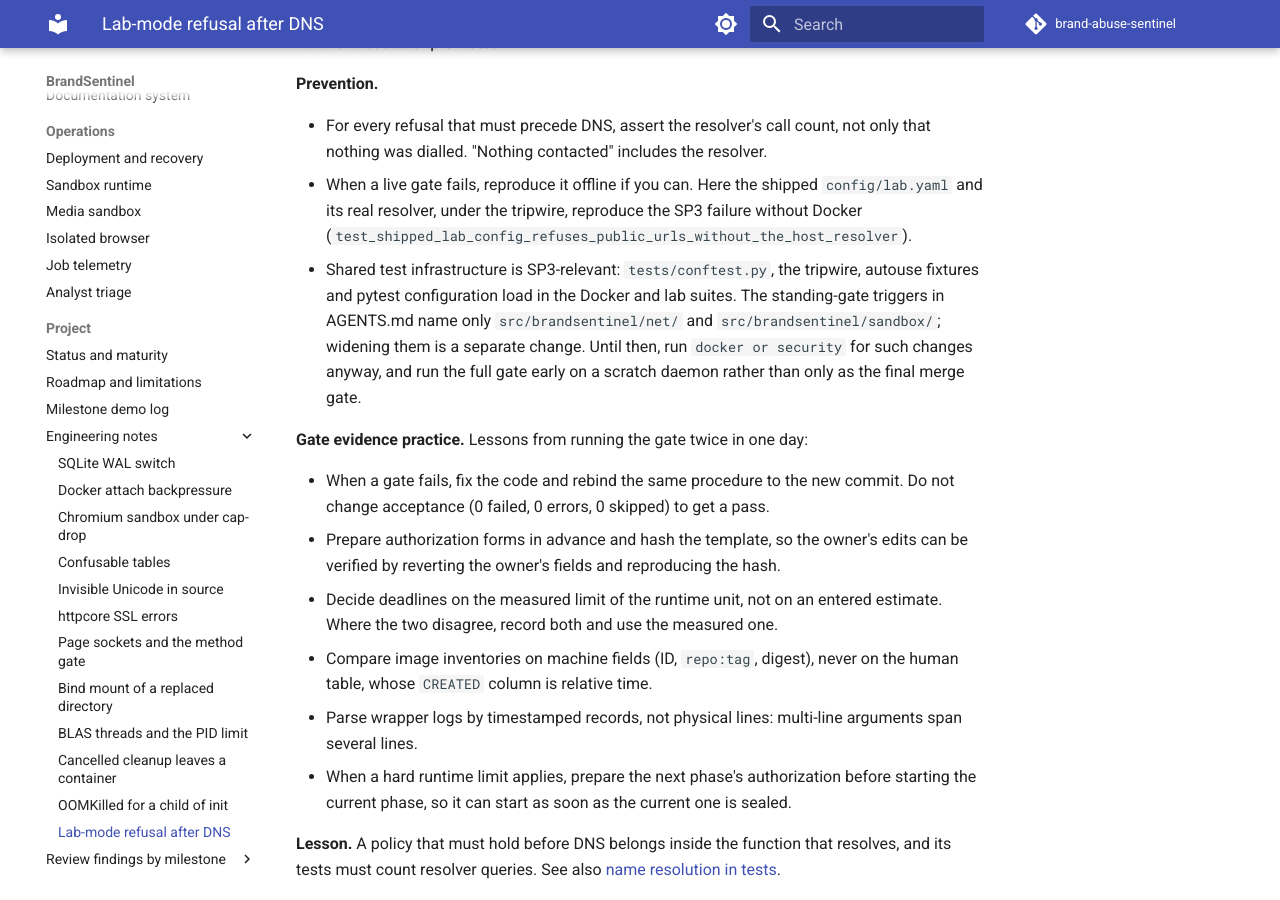
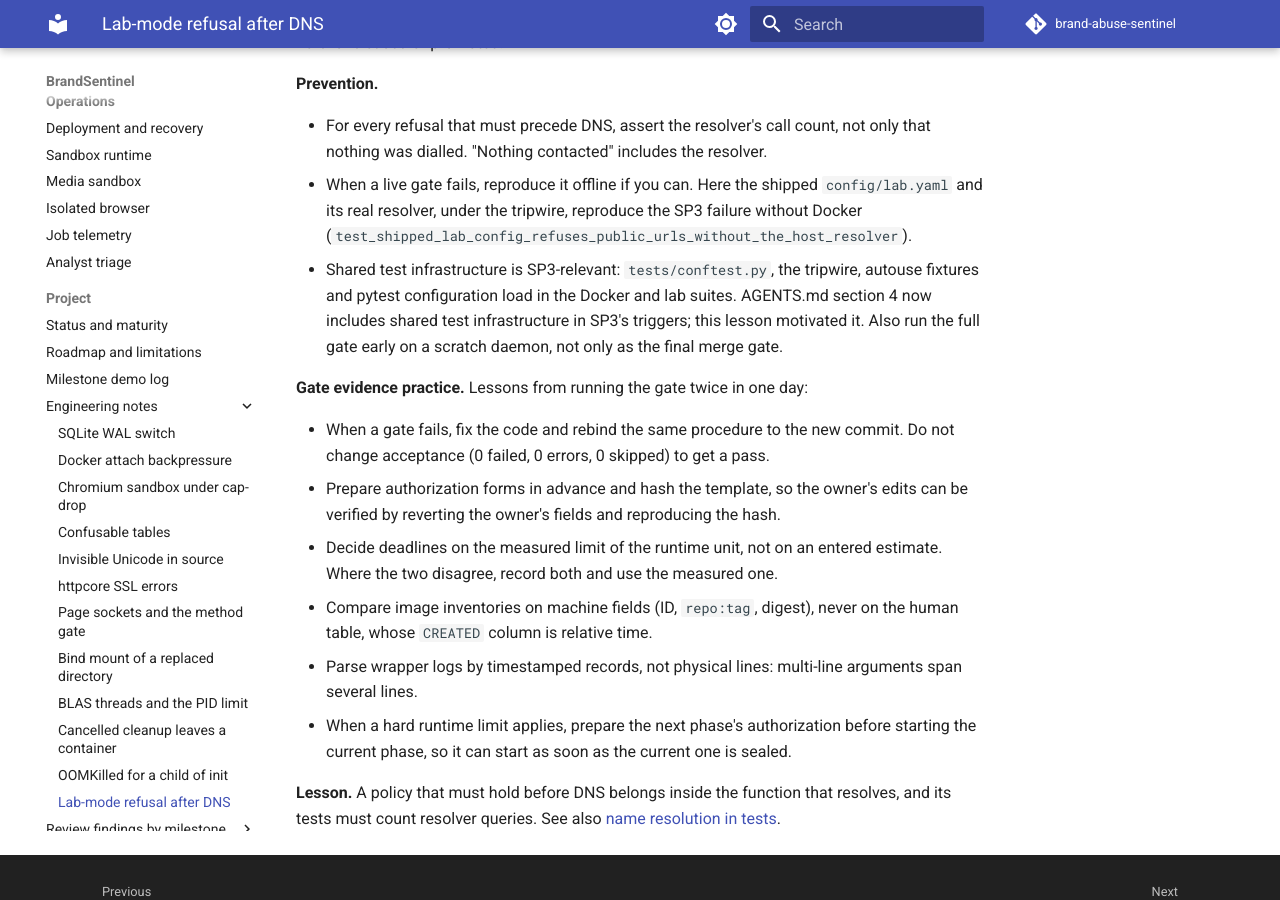
Before and after one commit to riteshspisha/brand-abuse-sentinel, an MkDocs documentation site: the page built from docs/solutions/2026-11-25-lab-mode-refusal-after-dns-leaks-a-query.md, in a window 1280 px wide and 900 px high, scrolled down 2159 px. Built offline with MkDocs 1.6.1 and Material for MkDocs 9.7.7, drawn with Linux system fonts in a browser that asks for light colours; comment, search, counter and statistics services are not loaded.

Commit message:
docs: make shared test infrastructure a standing SP3 trigger
The B7 PR-1 resolver tripwire changed tests/conftest.py only, so its PR
judged the `docker or security` gate not applicable. The tripwire also loads
in the Docker and lab suites, and it broke a lab test that surfaced 14 days
later in U14's gate.

SP3 now also applies to any change to shared test infrastructure that the
Docker, lab or security suites load. The named files (tests/conftest.py,
tests/docker_support.py, tests/fake_docker.py, tests/resolver_tripwire.py,
autouse fixtures, pytest configuration in pyproject.toml) are examples, not
a complete list. A change to a listed file is always inside the gate; a
change judged outside it must say in its D5 evidence which suites it can
affect and why, which never replaces running the gate.

Adds triggers only. The net/ and sandbox/ triggers, zero skipped tests and
"if you cannot run it, say so and do not claim it" are unchanged.

AGENTS.md (section 4, D5), docs/development/testing.md (rules; the recorded
SP3 result is now the measured 622/0/0/0 run), docs/concepts/security.md,
README.md, and the related line of the 2026-11-25 solution note.

Co-Authored-By: Claude Opus 5.5 <noreply@anthropic.com>

```diff
--- a/docs/solutions/2026-11-25-lab-mode-refusal-after-dns-leaks-a-query.md
+++ b/docs/solutions/2026-11-25-lab-mode-refusal-after-dns-leaks-a-query.md
@@ -112,11 +112,10 @@ released or promoted.
   failure without Docker
   (`test_shipped_lab_config_refuses_public_urls_without_the_host_resolver`).
 - Shared test infrastructure is SP3-relevant: `tests/conftest.py`, the tripwire,
-  autouse fixtures and pytest configuration load in the Docker and lab suites. The
-  standing-gate triggers in AGENTS.md name only `src/brandsentinel/net/` and
-  `src/brandsentinel/sandbox/`; widening them is a separate change. Until then, run `docker or security` for such changes anyway, and
-  run the full gate early on a scratch daemon rather than only as the final merge
-  gate.
+  autouse fixtures and pytest configuration load in the Docker and lab suites.
+  AGENTS.md section 4 now includes shared test infrastructure in SP3's triggers;
+  this lesson motivated it. Also run the full gate early on a scratch daemon, not
+  only as the final merge gate.
 
 **Gate evidence practice.** Lessons from running the gate twice in one day:
 
```
Also changed, not shown: AGENTS.md (+12 -2 lines), README.md (+2 -1 lines), docs/concepts/security.md (+4 -2 lines), docs/development/testing.md (+11 -2 lines).
